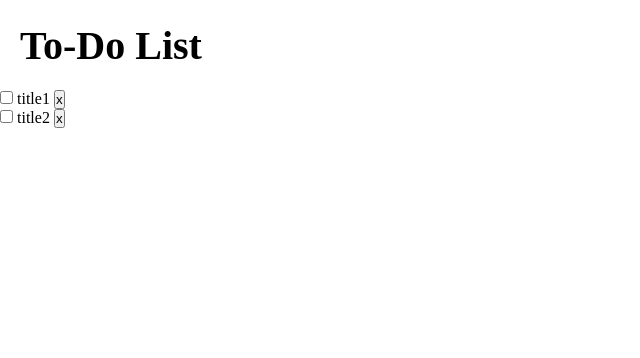
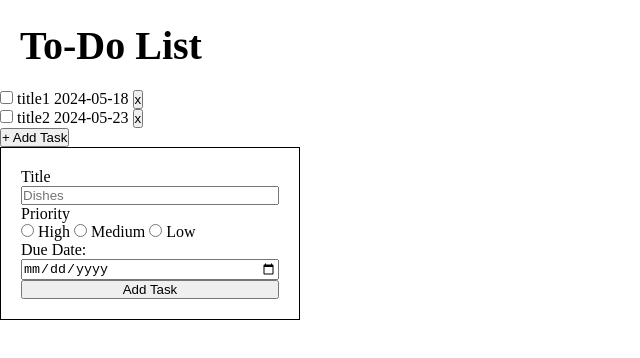
Before and after one commit to AltayHodo/odin-todo-list, a website built with webpack: page src/index.html in a window 1280 px wide. Shown: the whole page, without its empty margins (0-640 px from the left). Built offline with nearby package versions, Linux system fonts and the light colour scheme.

Commit message:
Create form to add tasks, and add date attribute to tasks

```diff
--- a/src/index.html
+++ b/src/index.html
@@ -10,5 +10,24 @@
     <h1>To-Do List</h1>
   </header>
   <div id="container"></div>
+
+  <button id="add-task-button">+ Add Task</button>
+
+  <form action="" id="task-form">
+    <label for="title">Title</label>
+    <input type="text" id="title" name="title" placeholder="Dishes">
+    <div>Priority</div>
+    <div>
+      <input type="radio" name="priority" id="high" value="high">
+      <label for="high">High</label>
+      <input type="radio" name="priority" id="medium" value="medium">
+      <label for="medium">Medium</label>
+      <input type="radio" name="priority" id="low" value="low">
+      <label for="low">Low</label>
+    </div>
+    <label for="date">Due Date:</label>
+    <input type="date" id="date" name="date">
+    <button>Add Task</button>
+  </form>
 </body>
 </html>
--- a/src/index.js
+++ b/src/index.js
@@ -1,4 +1,8 @@
 import DOMHandler from "./modules/DOMHandler.js";
+import formHandler from "./modules/formHandler.js";
 import './style.css'
 
-DOMHandler.renderTasks();
+document.addEventListener("DOMContentLoaded", () => {
+  DOMHandler.renderTasks();
+formHandler.init();
+})
--- a/src/modules/DOMHandler.js
+++ b/src/modules/DOMHandler.js
@@ -14,6 +14,7 @@ const DOMHandler = (function () {
         `
          <input type="checkbox">
          ${task.title}
+         ${task.dueDate}
          <button class="remove-button" data-index="${index}">x</button>
         `
 
--- /dev/null
+++ b/src/modules/formHandler.js
@@ -0,0 +1,27 @@
+import toDo from "./toDo";
+import DOMHandler from "./DOMHandler";
+import Task from "./task";
+
+const formHandler = (function () {
+  const form = document.querySelector('#task-form');
+
+  const handleFormSubmit = (e) => {
+    e.preventDefault();
+    const title = form.querySelector('input[name="title"]').value;
+    const priority = form.querySelector('input[name="priority"]:checked').value;
+    const date = form.querySelector('input[name="date"]').value;
+    const task = new Task(title, priority, date);
+    toDo.addTask(task);
+    DOMHandler.renderTasks();
+    form.reset();
+    console.log(date);
+  };
+
+  const init = () => {
+    form.addEventListener("submit", handleFormSubmit);
+  };
+
+  return { init };
+})();
+
+export default formHandler;
--- a/src/modules/task.js
+++ b/src/modules/task.js
@@ -1,8 +1,8 @@
 class Task{
-  constructor(title, description, priority, completed=false){
+  constructor(title, priority, dueDate, completed=false){
     this.title = title;
-    this.description = description;
     this.priority = priority;
+    this.dueDate = dueDate;
     this.completed = completed;
   }
 
--- a/src/modules/toDo.js
+++ b/src/modules/toDo.js
@@ -8,14 +8,11 @@ const toDo = (function () {
 
   const removeTask = (index) => tasks.splice(index, 1);
 
-
-
-
   return { getTasks, addTask, removeTask };
 })();
 
-const task1 = new Task('title1', 'task description', 'high')
-const task2 = new Task('title2', 'description 2', 'low')
+const task1 = new Task('title1', 'task description', '2024-05-18 ')
+const task2 = new Task('title2', 'description 2', '2024-05-23')
 toDo.addTask(task1);
 toDo.addTask(task2);
 
--- a/src/style.css
+++ b/src/style.css
@@ -11,3 +11,11 @@ h1{
   display: flex;
   align-items: center;
 }
+
+#task-form{
+  border: 1px solid;
+  display: flex;
+  flex-direction: column;
+  width: 300px;
+  padding: 20px;
+}
```
